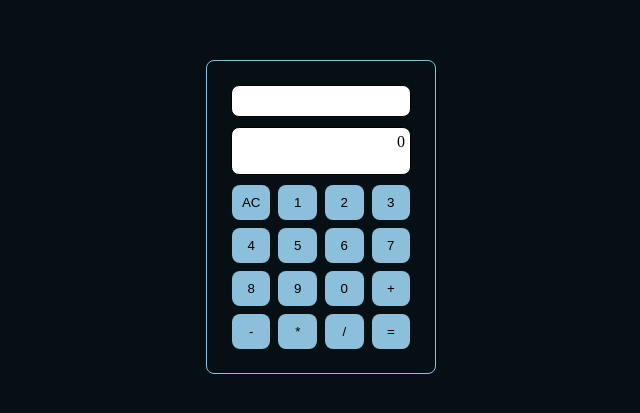
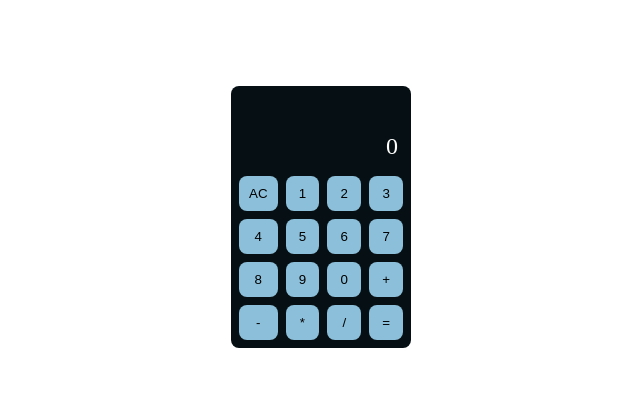
Before and after one commit to VagnerNatvidade/calculator, a React (Vite) app: page / in a window 1280 px wide. Shown: the part 183-596 px from the top of the page, without its empty margins (319-959 px from the left). Built offline with nearby package versions, Linux system fonts and the light colour scheme.

Commit message:
ajusta estilização da calculadora

```diff
--- a/src/App.js
+++ b/src/App.js
@@ -5,22 +5,31 @@ export const Container = styled.div`
   flex-direction: column;
   align-items: center;
   justify-content: center;
-  width: 23rem;
-  padding: 2.4rem;
-  border: 1px solid ${({ theme }) => theme.COLORS.BLUE_700};
+  width: 18rem;
+  padding: 0.8rem;
   border-radius: 0.8rem;
+  background: ${({ theme }) => theme.COLORS.BLUE_100};
 
   .display,
   .complete-operation {
     width: 100%;
-    height: 48px;
-    border: 1px solid black;
     margin-bottom: 10px;
-    padding: 5px;
+    padding: .5rem;
     border-radius: 0.8rem;
     text-align: right;
     overflow: auto;
-    background: ${({ theme }) => theme.COLORS.WHITE_100};
+  }
+
+  .display {
+    height: 3.8rem;
+    font-size: 2.4rem;
+    color: ${({ theme }) => theme.COLORS.WHITE_100};
+  }
+
+  .complete-operation {
+    height: 2.4rem;
+    font-size: 1.2rem;
+    color: ${({ theme }) => theme.COLORS.GRAY_100};
   }
 
   .display::-webkit-scrollbar,
@@ -28,18 +37,14 @@ export const Container = styled.div`
     display: none;
   }
 
-  .complete-operation {
-    height: 32px;
-  }
-
   .buttons {
     display: grid;
     grid-template-columns: repeat(4, 1fr);
-    gap: 8px;
+    gap: 0.8rem;
   }
 
   button {
-    padding: 10px;
+    padding: 1rem;
     border: none;
     border-radius: 0.8rem;
     background: ${({ theme }) => theme.COLORS.BLUE_700};
--- a/src/main.jsx
+++ b/src/main.jsx
@@ -1,9 +1,9 @@
 import React from "react";
 import ReactDOM from "react-dom/client";
 import { ThemeProvider } from "styled-components";
+
 import theme from "./styles/theme.js";
 import GlobalStyles from "./styles/global.js";
-
 import { App } from "./App.jsx";
 
 ReactDOM.createRoot(document.getElementById("root")).render(
--- a/src/styles/global.js
+++ b/src/styles/global.js
@@ -17,6 +17,5 @@ export default createGlobalStyle`
     place-content: center;
     height: 100vh;
     font-size: 16px;
-    background: ${({ theme }) => theme.COLORS.BLUE_100};
   }
 `;
--- a/src/styles/theme.js
+++ b/src/styles/theme.js
@@ -1,10 +1,11 @@
 export default {
   COLORS: {
-    BLACK_100: "#000000",
-
     WHITE_100: "#FFFFFF",
 
-    BLUE_100: '#060f13',
+    GRAY_100: "#CCCCCC",
+
+
+    BLUE_100: "#060f13",
     BLUE_700: "#8cbfd9",
   },
 };
```
